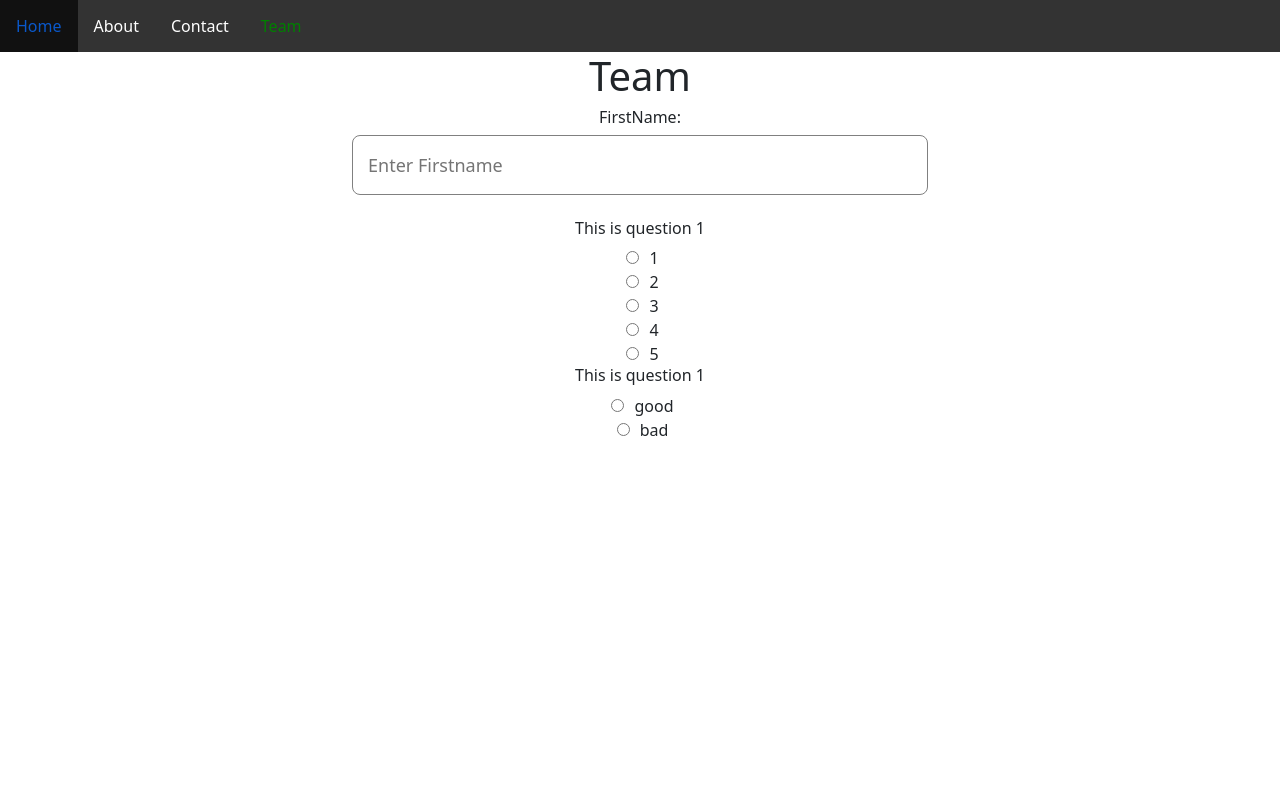
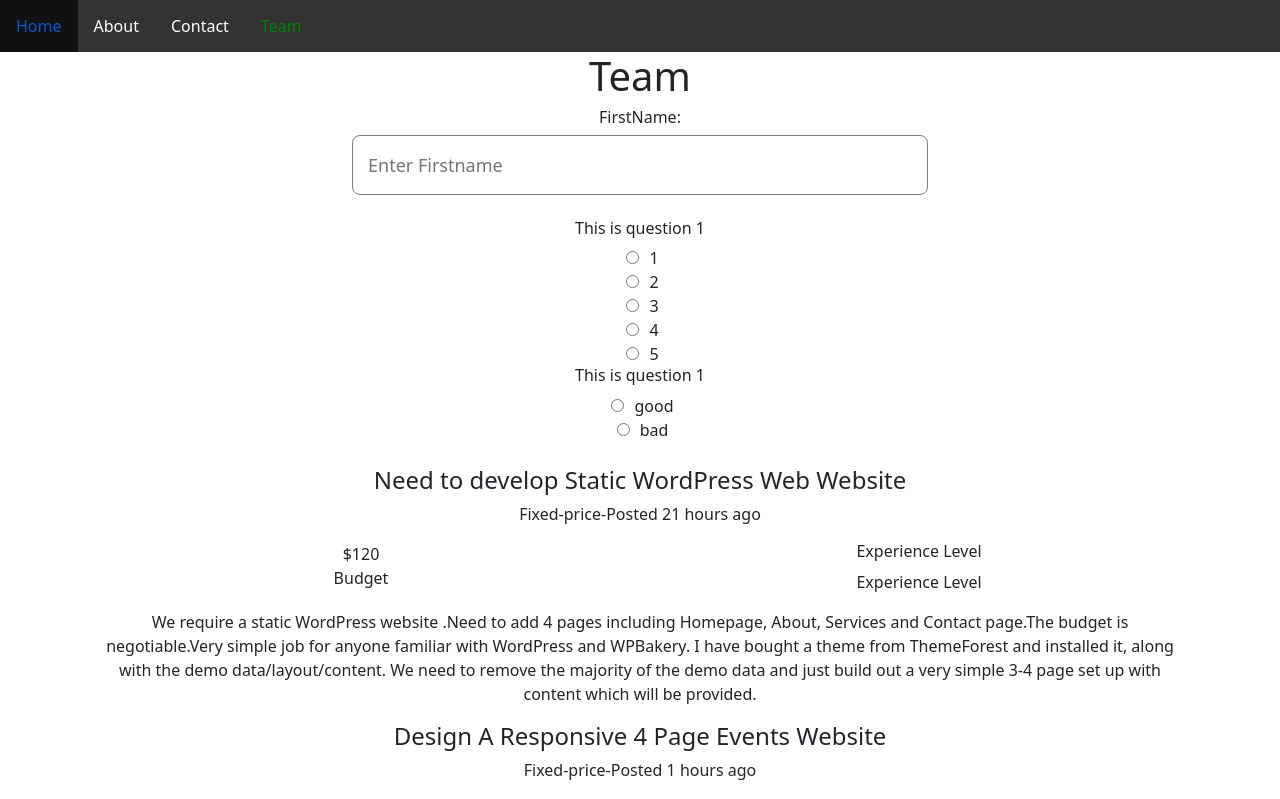
Before and after one commit to mrsamia/react_tuitoriaal, a React (Create React App) app: page /Team in a window 1280 px wide. Shown: the top 799 px of the page. Built offline with nearby package versions, Linux system fonts and the light colour scheme.

Commit message:
SRM | FindJOb

```diff
--- a/src/component/CISFormTwo/QuestionContainer.js
+++ b/src/component/CISFormTwo/QuestionContainer.js
@@ -6,7 +6,7 @@ function QuestionContainer(props) {
     return (
         <div>
             <QuestionTitle title={props.question}/>
-            <OptionContainer options={props.options} name={props.question} />
+            <OptionContainer options={props.options} name={props.question}/>
         </div>
     );
 }
--- /dev/null
+++ b/src/component/FindJob/Budget.js
@@ -0,0 +1,18 @@
+import React from 'react';
+
+function Budget(props) {
+    return (
+        <div className='row'>
+            <div className='col-6'>
+                <p>{props.budget}<br></br>Budget</p>
+
+            </div>
+            <div className='col-6'>
+                <h6>Experience Level</h6>
+                <p>Experience Level</p>
+            </div>
+        </div>
+    );
+}
+
+export default Budget;
--- /dev/null
+++ b/src/component/FindJob/JobContainer.js
@@ -0,0 +1,23 @@
+import React from 'react';
+import JobDescription from './JobDescription';
+import JobTitle from './JobTitle';
+import Price from './Price';
+import Budget from './Budget';
+//  import data from './data.json';
+
+function JobContainer(props) {
+
+    return (
+
+        <div className='container'>
+            <JobTitle title={props.title}/>
+            <Price price={props.price}/>
+            <Budget budget={props.budget}/>
+            <JobDescription text={props.text}/>
+
+        </div>
+    );
+}
+
+
+export default JobContainer;
--- /dev/null
+++ b/src/component/FindJob/JobDescription.js
@@ -0,0 +1,11 @@
+import React from 'react';
+
+function JobDescription(props) {
+    return (
+        <div>
+            <p>{props.text}</p>
+        </div>
+    );
+}
+
+export default JobDescription;
--- /dev/null
+++ b/src/component/FindJob/JobTitle.js
@@ -0,0 +1,11 @@
+import React from 'react';
+
+function JobTitle(props) {
+    return (
+        <div>
+            <h4>{props.title}</h4>
+        </div>
+    );
+}
+
+export default JobTitle;
--- /dev/null
+++ b/src/component/FindJob/Price.js
@@ -0,0 +1,11 @@
+import React from 'react';
+
+function Price(props) {
+    return (
+        <div>
+            <p>{props.price}</p>
+        </div>
+    );
+}
+
+export default Price;
--- /dev/null
+++ b/src/component/FindJob/data.json
@@ -0,0 +1,19 @@
+[{
+    "title":"Need to develop Static WordPress Web Website",
+    "price":"Fixed-price-Posted 21 hours ago",
+    "budget":"$120",
+    "text":"We require a static WordPress website .Need to add 4  pages including Homepage, About, Services and Contact page.The budget is negotiable.Very simple job for anyone familiar with WordPress and WPBakery. I have bought a theme from ThemeForest and installed it, along with the demo data/layout/content. We need to remove the majority of the demo data and just build out a very simple 3-4 page set up with content which will be provided."
+},
+{
+    "title":"Design A Responsive 4 Page Events Website",
+    "price":"Fixed-price-Posted 1 hours ago",
+    "budget":"$150",
+    "text":"We require a static WordPress website .Need to add 4  pages including Homepage, About, Services and Contact page.The budget is negotiable.Very simple job for anyone familiar with WordPress and WPBakery. I have bought a theme from ThemeForest and installed it, along with the demo data/layout/content."
+},
+{
+    "title":"Travel Blog Website with 3 pages only and backend not required.",
+    "price":"Fixed-price-Posted 17 hours ago",
+    "budget":"$2000",
+    "text":"We require a static WordPress website .Need to add 4  pages including Homepage, About, Services and Contact page.The budget is negotiable.Very simple job for anyone familiar with WordPress and WPBakery."
+}
+]
--- /dev/null
+++ b/src/component/FindJob/index.js
@@ -0,0 +1,23 @@
+import React from 'react';
+import JobContainer from './JobContainer';
+// import data from './data.json'
+
+function index(props) {
+    return (
+        <div className='container'>
+            {/* {data.map(item => <JobContainer title={item.title}/>)} */}
+            <JobContainer title="Need to develop Static WordPress Web Website"
+             price="Fixed-price-Posted 21 hours ago"
+             budget="$120"
+             text="We require a static WordPress website .Need to add 4  pages including Homepage, About, Services and Contact page.The budget is negotiable.Very simple job for anyone familiar with WordPress and WPBakery. I have bought a theme from ThemeForest and installed it, along with the demo data/layout/content. We need to remove the majority of the demo data and just build out a very simple 3-4 page set up with content which will be provided."/>
+
+            <JobContainer title="Design A Responsive 4 Page Events Website"
+             price="Fixed-price-Posted 1 hours ago"
+             budget="$150"
+             text="We require a static WordPress website .Need to add 4  pages including Homepage, About, Services and Contact page.The budget is negotiable.Very simple job for anyone familiar with WordPress and WPBakery. I have bought a theme from ThemeForest and installed it, along with the demo data/layout/content. We need to remove the majority of the demo data and just build out a very simple 3-4 page set up with content which will be provided."/>
+
+        </div>
+    );
+}
+
+export default index;
--- a/src/pages/Team.js
+++ b/src/pages/Team.js
@@ -1,6 +1,7 @@
 import React, { Component } from 'react';
 import Login from '../containers/Login';
 import CISFormTwo from '../component/CISFormTwo';
+import FindJob from '../component/FindJob';
 
 class Team extends Component {
     render() {
@@ -11,7 +12,8 @@ class Team extends Component {
                 </h1>
                <form>
                    <Login/>
-                   <CISFormTwo/>
+                   <CISFormTwo/><br></br>
+                   <FindJob/>
                </form>
             </div>
         );
```
